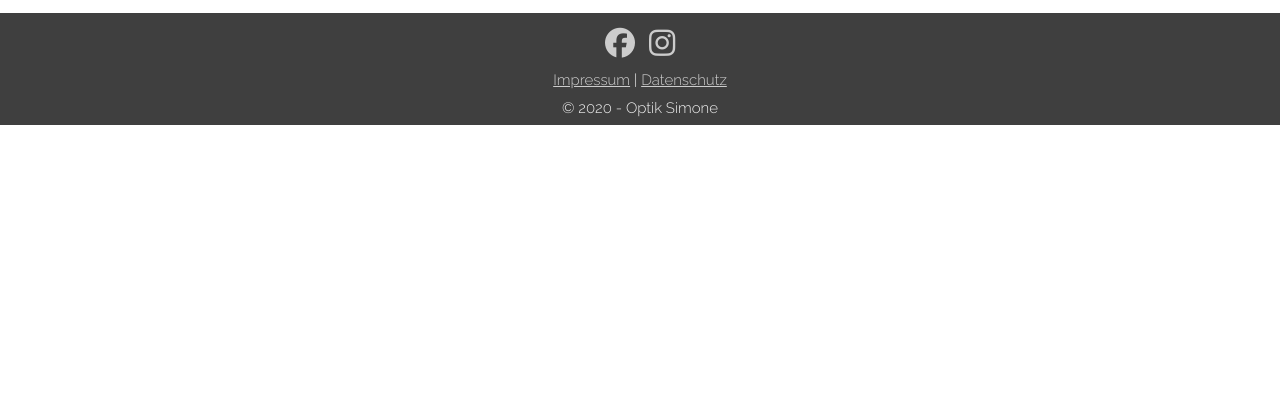
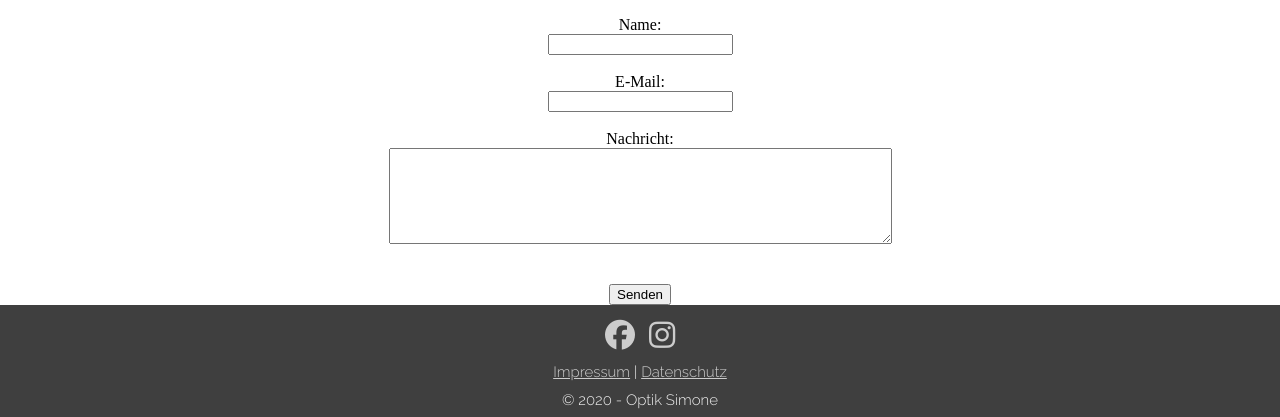
Before and after one commit to TheFbler/optik-simone.de, a PHP site: page / in a window 1280 px wide. Shown: the part 4488-4905 px from the top of the page. Before the commit the page ends 4613 px from the top, so only its background shows below. Run offline with PHP 8.4, Linux system fonts and the light colour scheme; grey boxes labelled with a size stand in for pictures from a placeholder-image service; some libraries are stand-ins or nearby versions.

Commit message:
Kontaktformular integrieren ohne Styling

```diff
--- /dev/null
+++ b/contact.php
@@ -0,0 +1,23 @@
+<form name="contactForm" method="post" enctype="multipart/form-data"
+  onsubmit="return validateContactForm()">
+  <label>Name:</label><br/>
+  <input type="text" class="inputTextfield" name="userName" id="name"/><br/>
+  <span id="errorName"></span><br/>
+  <label>E-Mail:</label><br/>
+  <input type="text" class="inputTextfield" name="userEmail" id="email"/><br/>
+  <span id="errorMail"></span><br/>
+  <label>Nachricht:</label><br/>
+  <textarea name="content" id="content" class="inputTextarea" cols="60" rows="6"></textarea><br/>
+  <span id="errorContent"></span><br/>
+  <div class="g-recaptcha" data-sitekey="TODO"></div><br/>
+  <input type="submit" name="sendMail" class="btnSubmit" value="Senden" /><br/>
+  <div id="statusMessage">
+    <?php
+      if (! empty($message)) {
+    ?>
+      <p class='<?php echo $type; ?>'><?php echo $message; ?></p>
+    <?php
+      }
+    ?>
+  </div>
+</form>
--- a/index.php
+++ b/index.php
@@ -41,29 +41,29 @@
         <li onclick="changeTextLeistung('Brillen')">
           <i class="fas fa-glasses"></i>
           <p>Brillen</p>
-        </li>
-        <li onclick="changeTextLeistung('Kontaktlinsen')">
+        </li><!--
+        --><li onclick="changeTextLeistung('Kontaktlinsen')">
           <i class="fas fa-eye"></i>
           <p>Kontaktlinsen</p>
-        </li>
-        <li onclick="changeTextLeistung('Fuehrerscheinsehtest')">
+        </li><!--
+        --><li onclick="changeTextLeistung('Fuehrerscheinsehtest')">
           <i class="fas fa-car"></i>
           <p>Führerscheinsehtest</p>
-        </li>
-        <li onclick="changeTextLeistung('Passbilder')">
+        </li><!--
+        --><li onclick="changeTextLeistung('Passbilder')">
           <i class="fas fa-camera-retro"></i>
           <p>Passbilder</p>
-        </li>
-        <li onclick="changeTextLeistung('Beratung')">
+        </li><!--
+        --><li onclick="changeTextLeistung('Beratung')">
           <i class="fas fa-comments"></i>
           <p>Beratung</p>
-        </li>
-        <li onclick="changeTextLeistung('Reperaturen')">
+        </li><!--
+        --><li onclick="changeTextLeistung('Reperaturen')">
           <i class="fas fa-tools"></i>
           <p>Reparaturen</p>
         </li>
       </ul>
-      <p id="leistungBeschreibung"></p>
+      <p class="centerText" id="leistungBeschreibung">Wählen Sie eine Leistung!</p>
     </section>
 
     <!-- HISTORIE -->
@@ -175,6 +175,46 @@
           </div>
         </li>
       </ul>
+      <?php
+      if(!empty($_POST["sendMail"])) {
+        if(isset($_POST['g-recaptcha-response'])){
+          $captcha=$_POST['g-recaptcha-response'];
+        }
+        if(!$captcha){
+          $message = "Bitte beachten Sie das Captcha!";
+          $type = "errorContact";
+        } else {//Wenn das Captcha geklickt wurde weiter prüfen
+          $ff = file('config/keys.txt');  //Secret Key nicht im Repo speichern
+          foreach($ff as $key=>$value) {
+            $ffe = explode("=", $value);//Wert vor und nach = auslesen
+            $ffa[$ffe[0]]=$ffe[1];//Key Value Paar in assozitivem Array speichern
+          }
+
+          $secretKey = $ffa["captchasecretkey"];//Secret Key auslesen
+          // post request to server
+          $url = 'https://www.google.com/recaptcha/api/siteverify?secret=' . urlencode($secretKey) .  '&response=' . urlencode($captcha);
+          $response = file_get_contents($url);
+          $responseKeys = json_decode($response,true);
+          // should return JSON with success as true
+          if($responseKeys["success"]) {
+            $name = $_POST["userName"];
+          	$email = $_POST["userEmail"];
+          	$content = $_POST["content"];
+
+          	$toEmail = "fabian@thefbler.de";
+            $mailHeaders = "From: " . $name . "<". $email .">\r\n";
+          	if(mail($toEmail, "Kontaktformular: Anfrage von " . $_POST["userName"], $content, $mailHeaders)) {
+          	    $message = "Anfrage wurde erfolgreich gesendet!";
+          	    $type = "successContact";
+          	}
+          } else {
+            $message = "Anfrage konnte nicht gesendet werden!";
+            $type = "errorContact";
+          }
+        }
+      }
+      require_once "contact.php";
+      ?>
     </section>
 
     <!-- Footer per PHP einfügen -->
```
Also changed, not shown: 1 other file.
